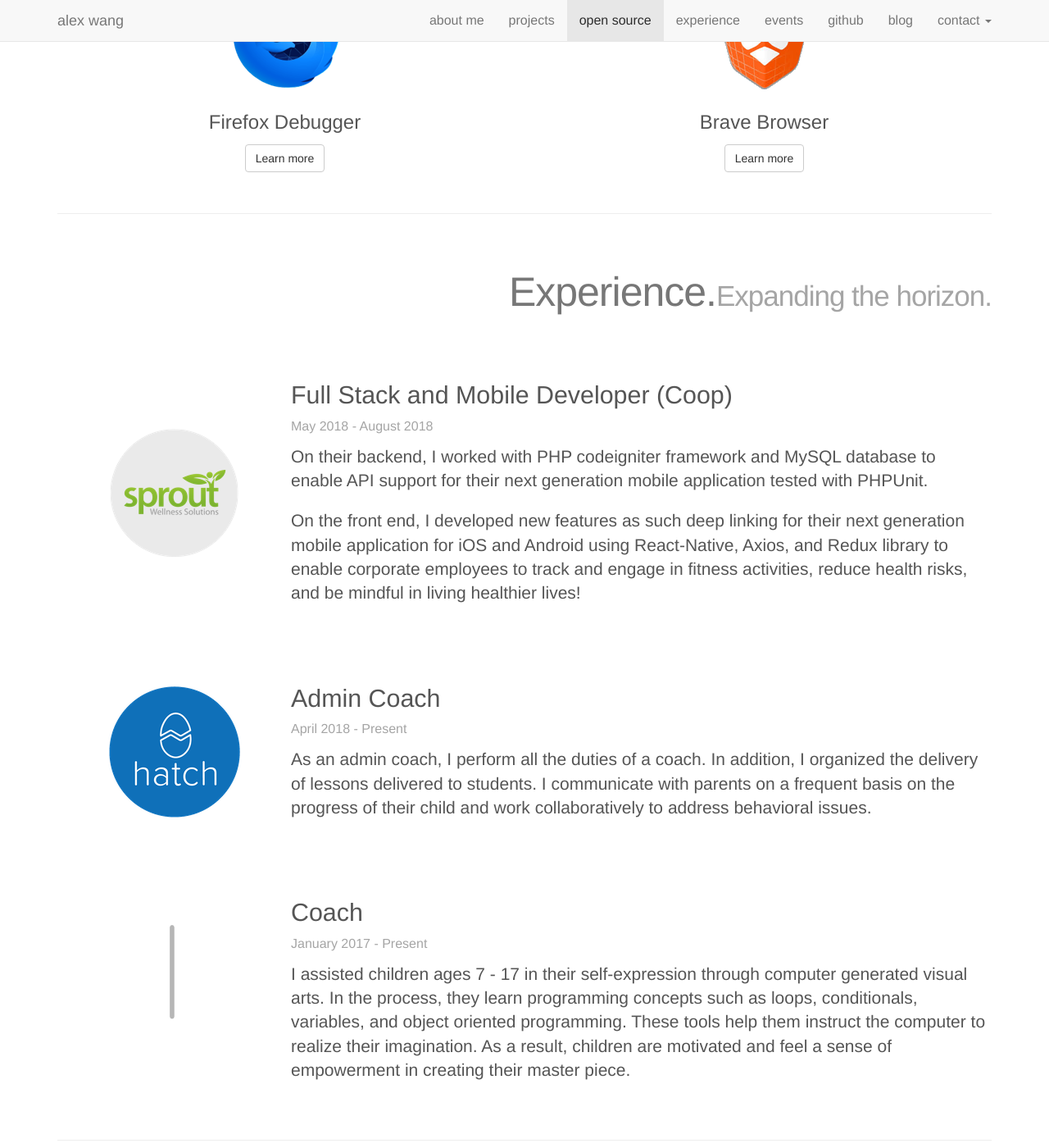
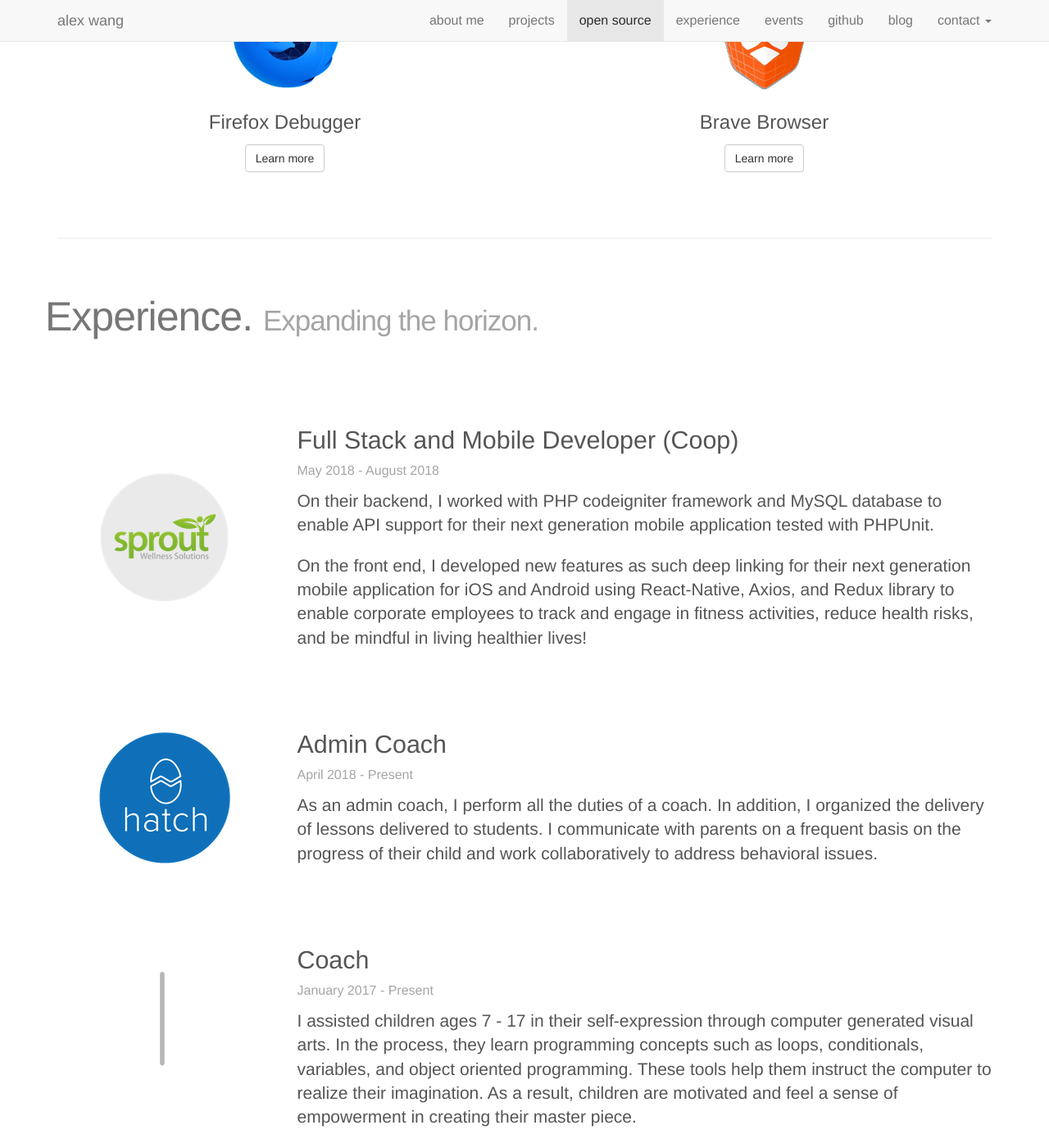
Before and after one commit to AlexWang-16/alexwang-16.github.io, a Jekyll site: the page built from index.html, in a window 1280 px wide and 1400 px high, scrolled down 1432 px. Shown: the whole window at 82% size. Built offline with Jekyll 4.4.1, drawn with Linux system fonts in a browser that asks for light colours.

Commit message:
* Fix broken layout due to missing ending anchor tag * Added new CSS to support responsive spacing for open source section

```diff
--- a/index.html
+++ b/index.html
@@ -62,7 +62,6 @@
     </section>
     <hr aria-hidden="true" class="featurette-divider">
     <section id="open-source" class="row">
-
         <h1 class="sr-only">Open Source. Making the world better.</h1>
         <h1 aria-hidden="true" class="featurette-alt-heading text-muted pull-right">Open Source. <span class="text-light featurette-sub-heading">Making the world better.</span></h1>
         <div class="opensource-container">
@@ -81,9 +80,11 @@
         </div>
     </section>
     <hr aria-hidden="true" class="featurette-divider">
-    <section id="experience">
+    <section id="experience" class="row">
         <h1 class="sr-only">Experience. Expanding the horizon.</h1>
-        <h1 aria-hidden="true" class="featurette-alt-heading text-muted pull-right">Experience.<span class="text-light featurette-sub-heading">Expanding the horizon.</span></h1>
+        <h1 aria-hidden="true" class="featurette-alt-heading text-muted">Experience.
+            <span class="text-light featurette-sub-heading">Expanding the horizon.</span>
+        </h1>
         <div class="exp-container">
             <div class="exp-left-column">
                 <a href="https://sproutatwork.com"><img  class="featurette-image img-responsive center-block"  src="img/exp/sprout_09012018.png"  alt="Sprout, a corporate wellness platform for workplace wellness"></a>
@@ -109,7 +110,9 @@
         </div>
         <div class="exp-container">
             <div class="exp-left-column" >
-                <img  class="featurette-image img-responsive center-block"  src="img/exp/promotion.png"  alt=""></a>
+                <a>
+                    <img  class="featurette-image img-responsive center-block"  src="img/exp/promotion.png"  alt=""/>
+                </a>
             </div>
             <article class="exp-right-column">
                 <h2 class="text-dark exp-responsive-h2">Coach</h2>
```
Also changed, not shown: Gemfile.lock, lib/css/main.css.
